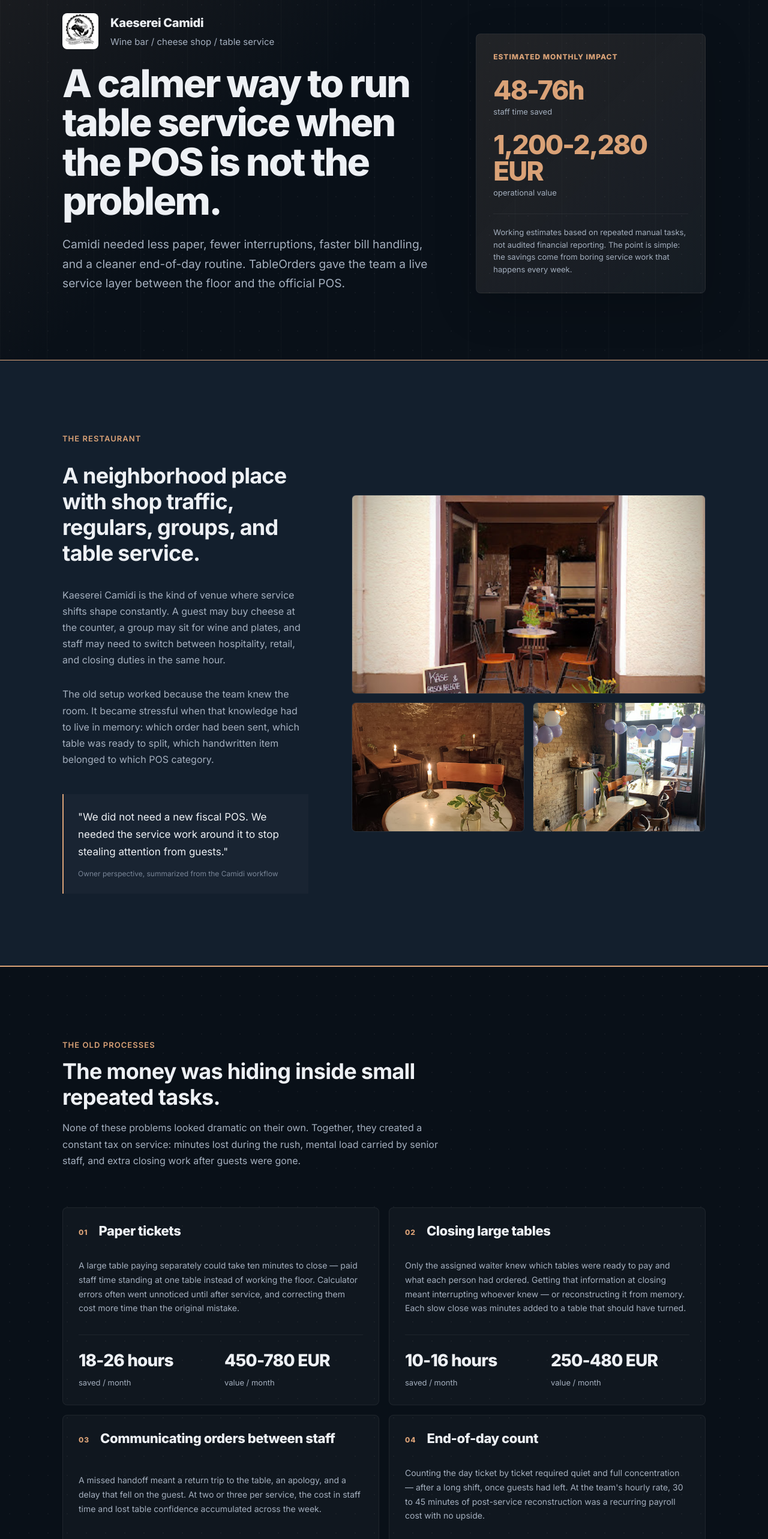
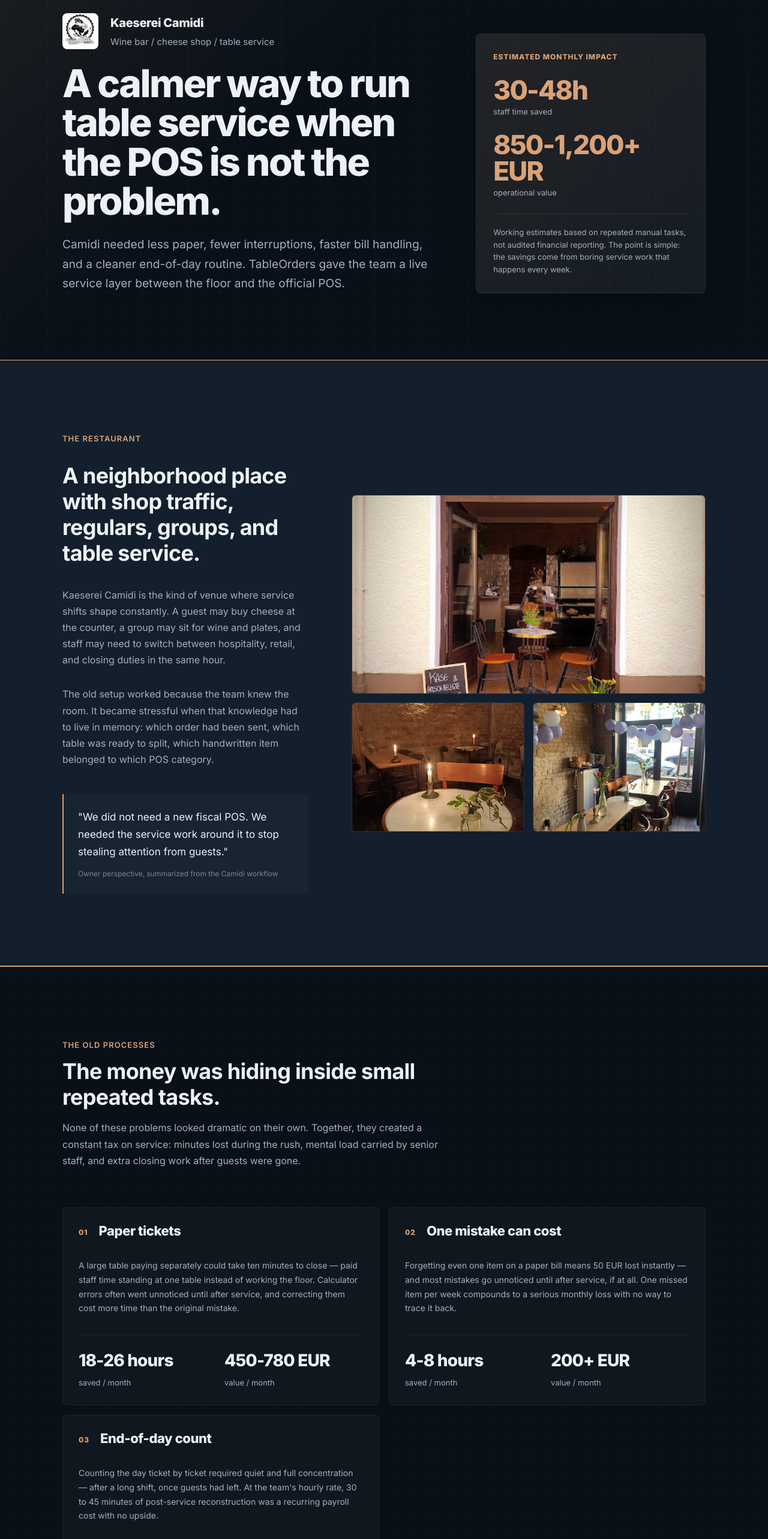
Before and after one commit to LisaBlas/TableOrders-Landing, a React (Vite) app: page /TableOrders-Landing/camidi in a window 1280 px wide. Shown: the part 200-2766 px from the top of the page at 60% size. Built offline with nearby package versions, Linux system fonts and the light colour scheme.

Commit message:
case study: replace closing/comms cards, add mistake cost card
Drops 'Closing large tables' and 'Communicating orders' (placeholder for
future replacement). Adds 'One mistake can cost' card. Updates hero totals.

Co-Authored-By: Claude Sonnet 4.6 <noreply@anthropic.com>

```diff
--- a/src/pages/CamidiPage.jsx
+++ b/src/pages/CamidiPage.jsx
@@ -15,18 +15,11 @@ const MONTHLY_SAVINGS = [
       'A large table paying separately could take ten minutes to close — paid staff time standing at one table instead of working the floor. Calculator errors often went unnoticed until after service, and correcting them cost more time than the original mistake.',
   },
   {
-    process: 'Closing large tables',
-    estimate: '10-16 hours',
-    money: '250-480 EUR',
+    process: 'One mistake can cost',
+    estimate: '4-8 hours',
+    money: '200+ EUR',
     detail:
-      'Only the assigned waiter knew which tables were ready to pay and what each person had ordered. Getting that information at closing meant interrupting whoever knew — or reconstructing it from memory. Each slow close was minutes added to a table that should have turned.',
-  },
-  {
-    process: 'Communicating orders between staff',
-    estimate: '12-20 hours',
-    money: '300-600 EUR',
-    detail:
-      'A missed handoff meant a return trip to the table, an apology, and a delay that fell on the guest. At two or three per service, the cost in staff time and lost table confidence accumulated across the week.',
+      'Forgetting even one item on a paper bill means 50 EUR lost instantly — and most mistakes go unnoticed until after service, if at all. One missed item per week compounds to a serious monthly loss with no way to trace it back.',
   },
   {
     process: 'End-of-day count',
@@ -60,8 +53,8 @@ const FIT_SIGNALS = [
 ];
 
 export default function CamidiPage() {
-  const totalHours = '48-76';
-  const totalMoney = '1,200-2,280 EUR';
+  const totalHours = '30-48';
+  const totalMoney = '850-1,200+ EUR';
 
   return (
     <PageLayout>
```
